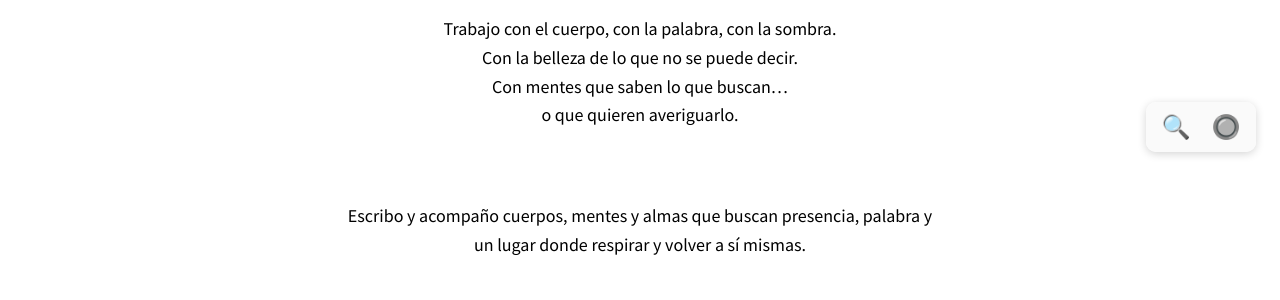
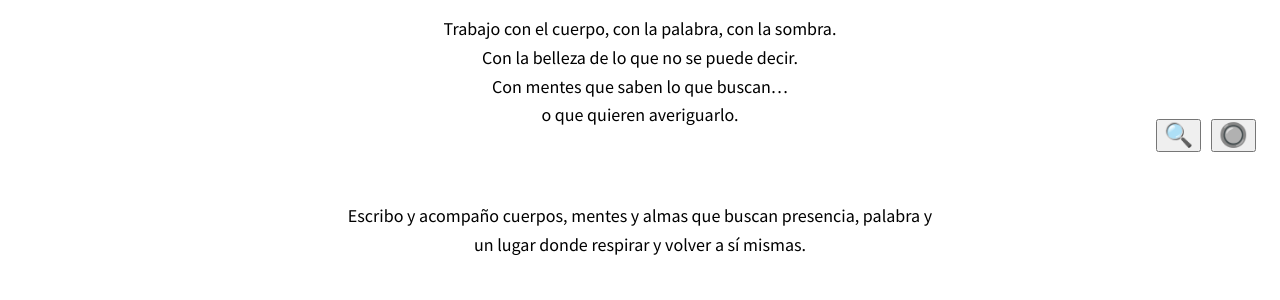
Before and after one commit to KajiiNarumi/iasuarezv, a Jekyll site: the page built from index.html, in a window 1280 px wide. Shown: the part 724-1024 px from the top of the page. Built offline with Jekyll 4.4.1, drawn with Linux system fonts in a browser that asks for light colours; nearby versions of some CDN libraries; the list of posts is cut into pages by our own code.

Commit message:
Update main.scss

```diff
--- a/assets/css/main.scss
+++ b/assets/css/main.scss
@@ -60,49 +60,3 @@ body.dark-mode blockquote {
   border-bottom: 1px solid #e0e0e0;
   margin-bottom: 0.5em;
 }
-
-
-
-// botones bonitos
-
-#utility-widget {
-  position: fixed;
-  right: 24px;
-  bottom: 24px;
-  background: rgba(30, 30, 30, 0.88);
-  border-radius: 10px;
-  box-shadow: 0 2px 8px rgba(0,0,0,.17);
-  padding: 7px 12px;
-  z-index: 9999;
-  display: flex;
-  gap: 8px;
-  align-items: center;
-  color: #fff;
-  font-family: inherit;
-}
-
-body:not(.dark-mode) #utility-widget {
-  background: rgba(250,250,250,0.92);
-  color: #222;
-}
-
-#utility-widget button {
-  background: transparent;
-  border: none;
-  color: inherit;
-  border-radius: 50%;
-  width: 36px;
-  height: 36px;
-  font-size: 1.3em;
-  display: flex;
-  align-items: center;
-  justify-content: center;
-  transition: background 0.15s;
-  cursor: pointer;
-}
-
-#utility-widget button:hover,
-#utility-widget button:focus {
-  background: rgba(120,120,120,0.16);
-  outline: none;
-}
```
